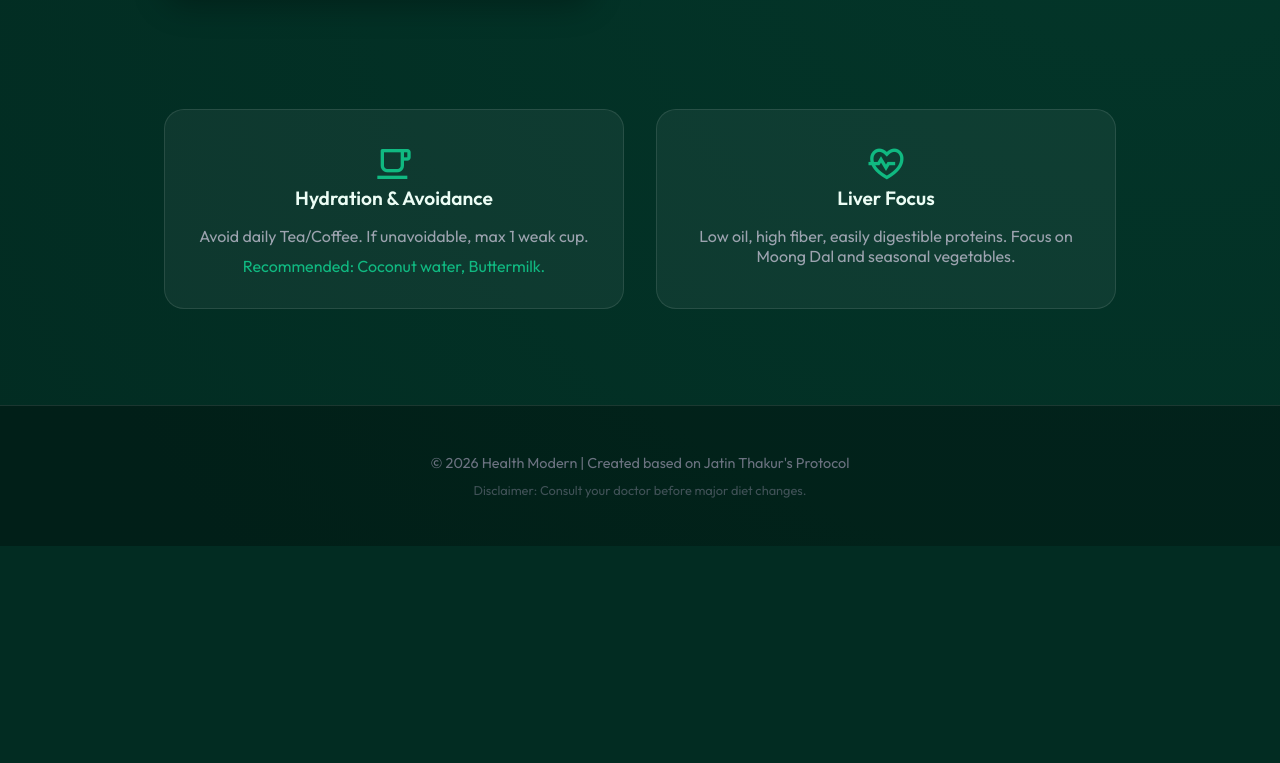
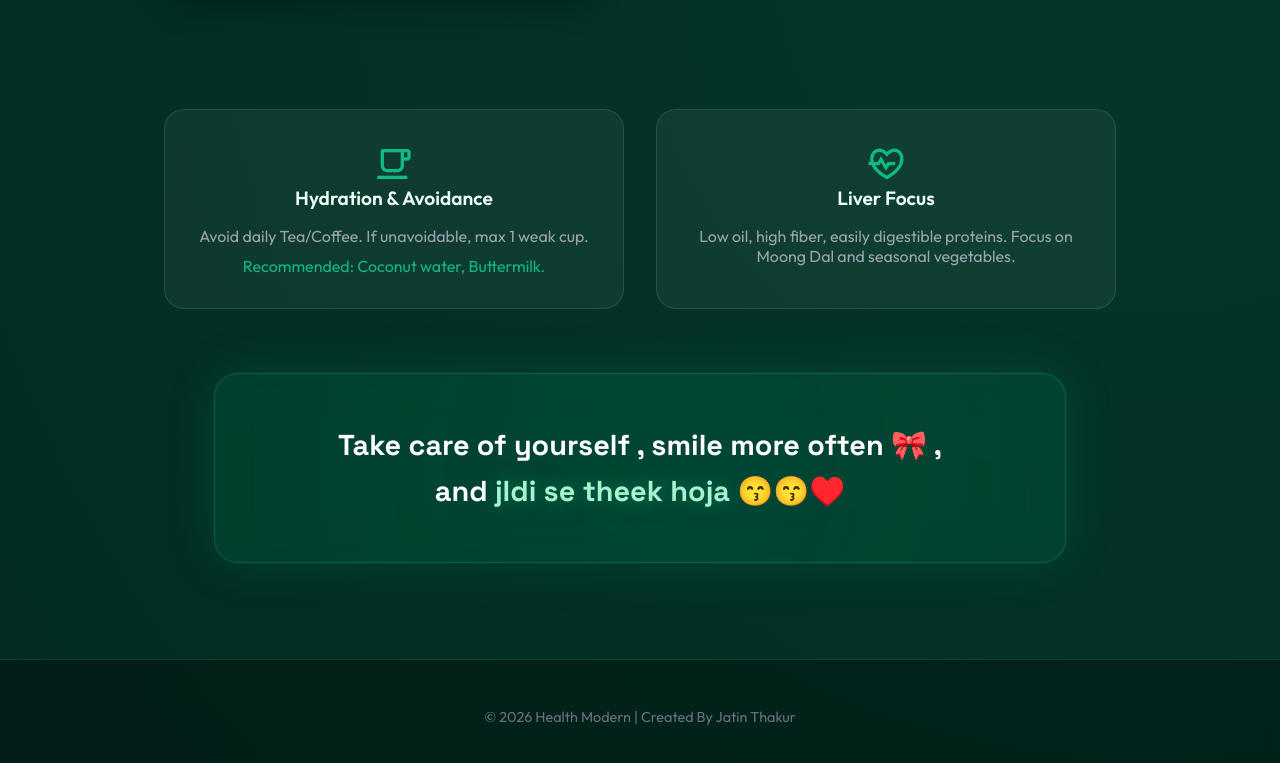
Before and after one commit to bestdem077/Liver-Recovery-Diet, a plain HTML site: page index.html in a window 1280 px wide. Shown: the part 3432-4195 px from the top of the page. Before the commit the page ends 3978 px from the top, so only its background shows below. Drawn offline with nearby package versions, Linux system fonts and the light colour scheme.

Commit message:
Implement personal care note section in index.html
Added personal care note section with styling and animations.

```diff
--- a/index.html
+++ b/index.html
@@ -322,7 +322,7 @@
             gap: 2rem;
             padding: 0 1.5rem;
             max-width: 1000px;
-            margin: 0 auto 6rem auto;
+            margin: 0 auto 4rem auto;
         }
 
         .info-card {
@@ -331,6 +331,14 @@
             padding: 2rem;
             border-radius: 20px;
             text-align: center;
+            opacity: 0;
+            transform: translateY(20px);
+            transition: all 0.6s ease;
+        }
+
+        .info-card.visible {
+            opacity: 1;
+            transform: translateY(0);
         }
 
         .info-icon {
@@ -343,6 +351,69 @@
             font-size: 1.2rem;
             margin-bottom: 1rem;
             font-weight: 600;
+        }
+
+        /* --- Personal Note Section --- */
+        .personal-message-container {
+            max-width: 900px;
+            margin: 0 auto 6rem auto;
+            padding: 0 1.5rem;
+            display: flex;
+            justify-content: center;
+        }
+
+        .personal-card {
+            background: rgba(16, 185, 129, 0.1);
+            border: 1px solid rgba(16, 185, 129, 0.3);
+            border-radius: 24px;
+            padding: 3rem 2rem;
+            text-align: center;
+            backdrop-filter: blur(20px);
+            box-shadow: 0 0 50px rgba(16, 185, 129, 0.15);
+            max-width: 100%;
+            width: 100%;
+            opacity: 0;
+            transform: translateY(30px) scale(0.95);
+            transition: all 0.8s cubic-bezier(0.175, 0.885, 0.32, 1.275);
+            position: relative;
+            overflow: hidden;
+        }
+
+        .personal-card.visible {
+            opacity: 1;
+            transform: translateY(0) scale(1);
+        }
+
+        .personal-card::before {
+            content: '';
+            position: absolute;
+            top: -50%;
+            left: -50%;
+            width: 200%;
+            height: 200%;
+            background: radial-gradient(circle, rgba(16, 185, 129, 0.1) 0%, transparent 70%);
+            animation: pulseGlow 4s infinite;
+        }
+
+        @keyframes pulseGlow {
+            0% { transform: scale(0.8); opacity: 0.5; }
+            50% { transform: scale(1.2); opacity: 0.8; }
+            100% { transform: scale(0.8); opacity: 0.5; }
+        }
+
+        .message-text {
+            font-family: 'Space Grotesk', sans-serif;
+            font-size: clamp(1.2rem, 3vw, 1.8rem);
+            font-weight: 600;
+            color: #fff;
+            position: relative;
+            z-index: 2;
+            line-height: 1.6;
+        }
+
+        .message-highlight {
+            color: #A7F3D0;
+            text-shadow: 0 0 20px rgba(16, 185, 129, 0.5);
         }
 
         /* --- Footer --- */
@@ -430,11 +501,22 @@
                 <p style="color: #9ca3af;">Low oil, high fiber, easily digestible proteins. Focus on Moong Dal and seasonal vegetables.</p>
             </div>
         </section>
+
+        <!-- Personal Care Note Section -->
+        <section class="personal-message-container">
+            <div class="personal-card">
+                <p class="message-text">
+                    Take care of yourself , smile more often 🎀 ,<br>
+                    and <span class="message-highlight">jldi se theek hoja</span> 😙😙♥️
+                </p>
+            </div>
+        </section>
+
     </main>
 
     <footer>
-        <p>© 2026 Health Modern | Created based on Jatin Thakur's Protocol</p>
-        <p style="margin-top: 10px; font-size: 0.8rem; opacity: 0.6;">Disclaimer: Consult your doctor before major diet changes.</p>
+        <p>© 2026 Health Modern | Created By Jatin Thakur</p>
+
     </footer>
 
     <script>
@@ -575,6 +657,10 @@
             observer.observe(card);
         });
 
+        // Add observer for personal note
+        const personalNote = document.querySelector('.personal-card');
+        if(personalNote) observer.observe(personalNote);
+
         // --- Header Scroll Effect ---
         window.addEventListener('scroll', () => {
             const header = document.getElementById('navbar');
```
